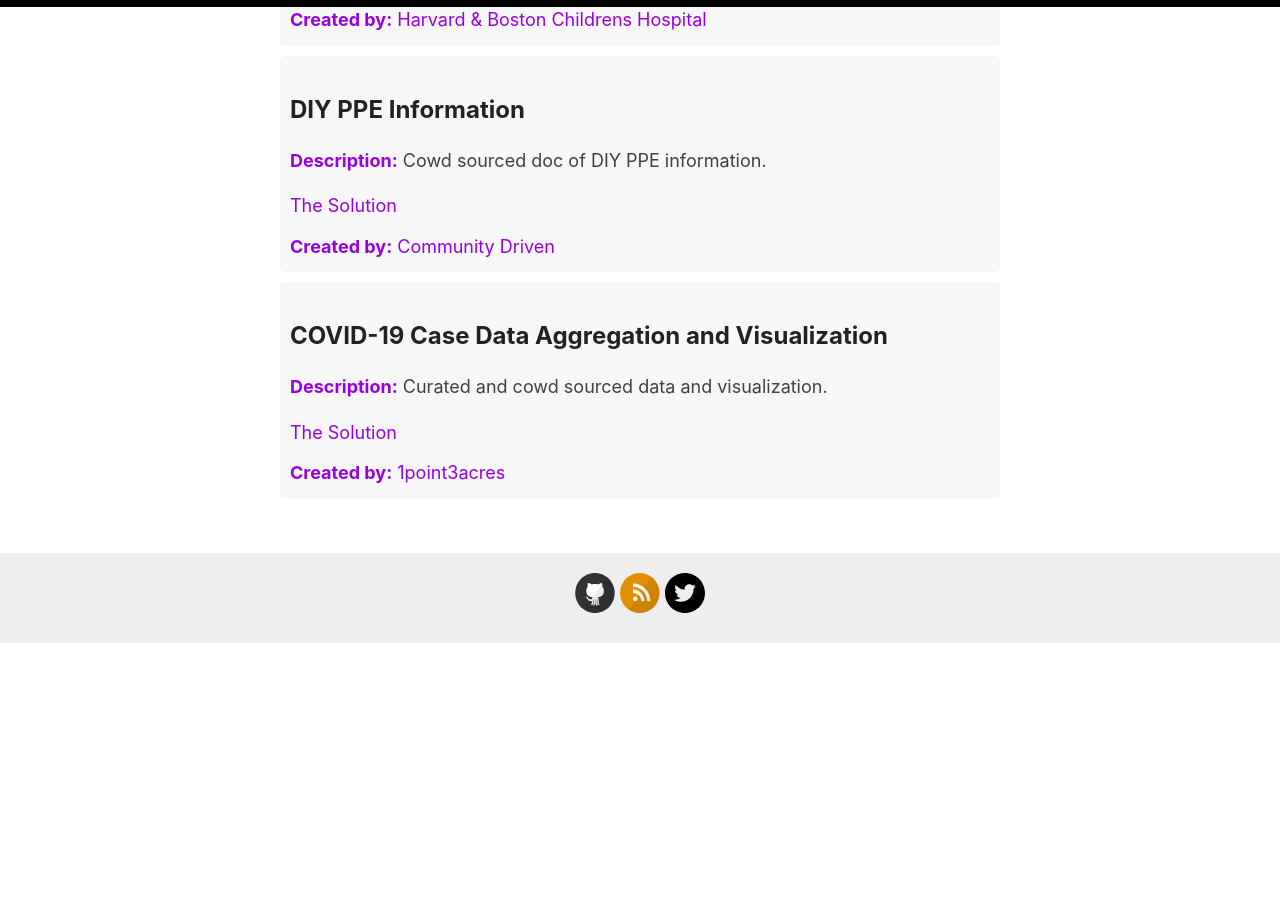
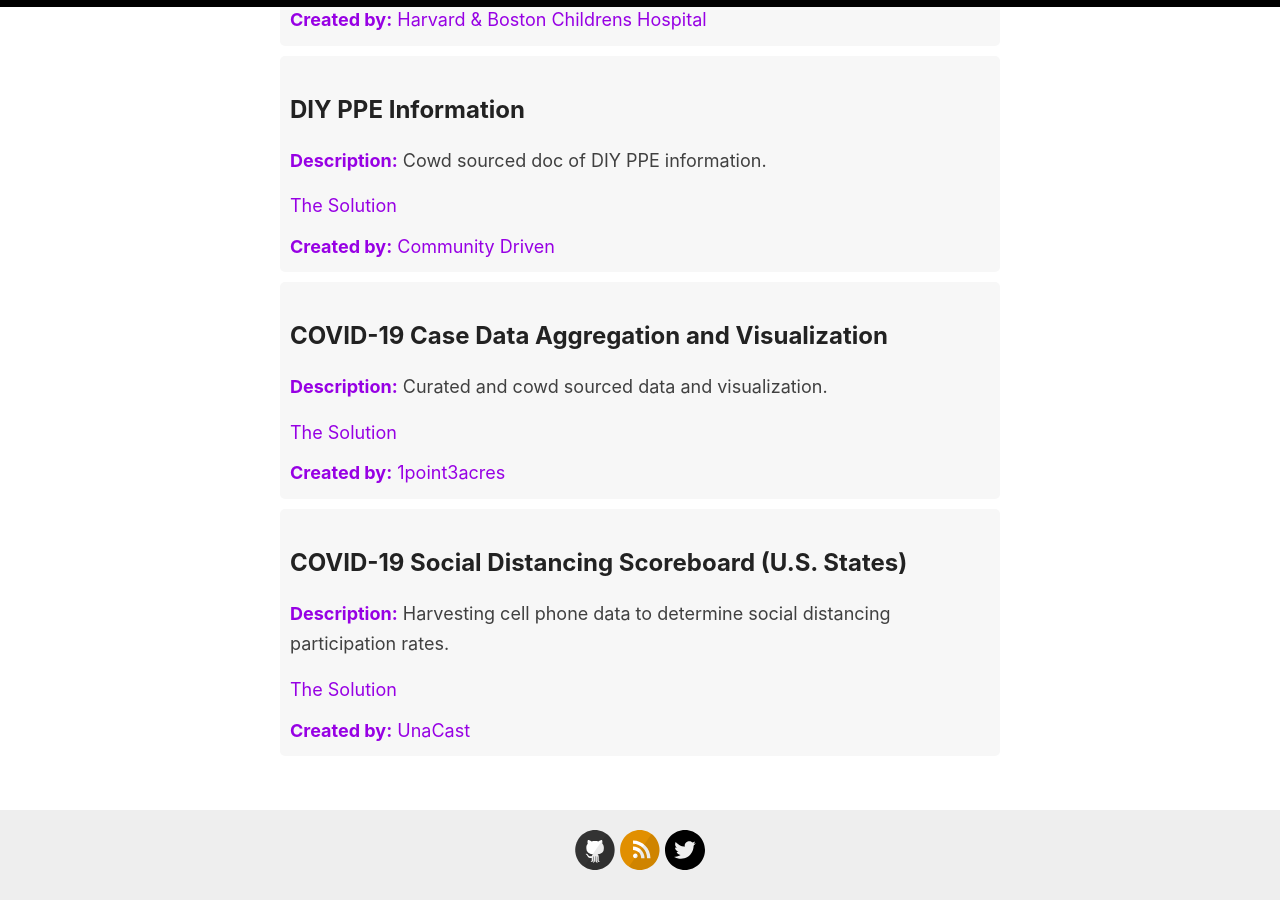
Before and after one commit to justinlewis/covid19-actionables, a Jekyll site: the page built from index.html, in a window 1280 px wide and 900 px high, scrolled down 2000 px. Built offline with Jekyll 4.4.1, drawn with Linux system fonts in a browser that asks for light colours; nearby versions of some CDN libraries; the list of posts is cut into pages by our own code; before the commit the page ends 2643 px from its top, so only the background shows below that.

Commit message:
added unacast

```diff
--- a/_data/opensource-solutions.yml
+++ b/_data/opensource-solutions.yml
@@ -52,3 +52,9 @@
   description: Curated and cowd sourced data and visualization.
   company: 1point3acres
   companylink: https://www.1point3acres.com/
+
+- title: COVID-19 Social Distancing Scoreboard (U.S. States)
+  link: https://www.unacast.com/covid19
+  description: Harvesting cell phone data to determine social distancing participation rates.
+  company: UnaCast
+  companylink: https://www.unacast.com/
```
